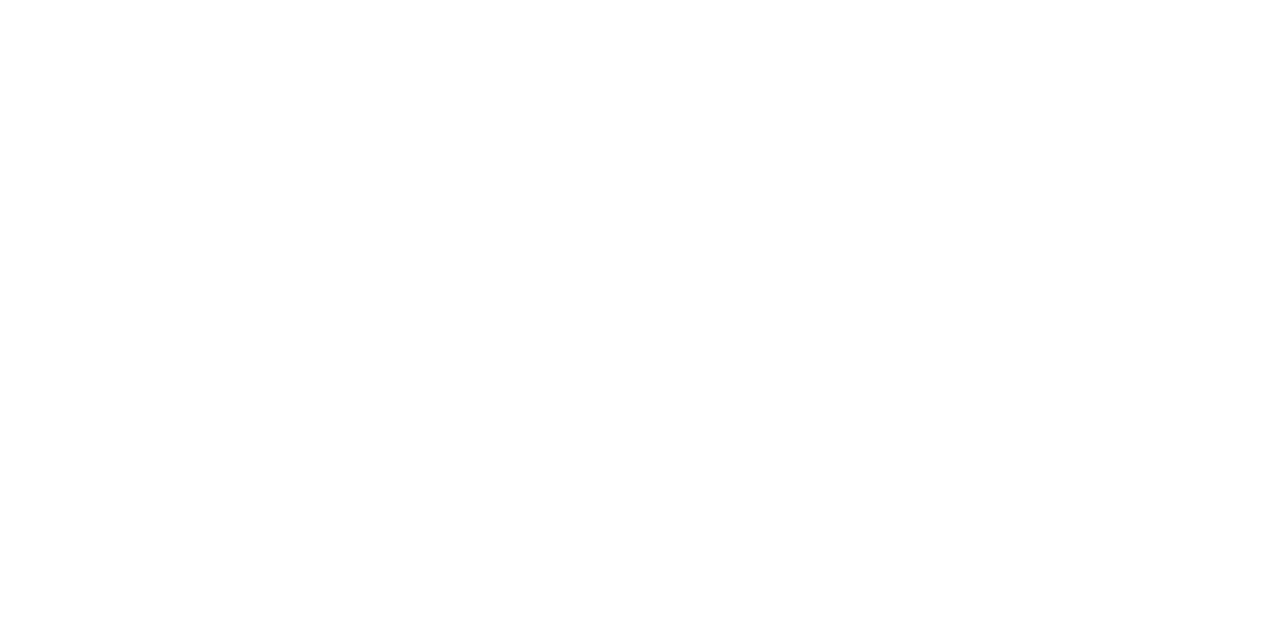
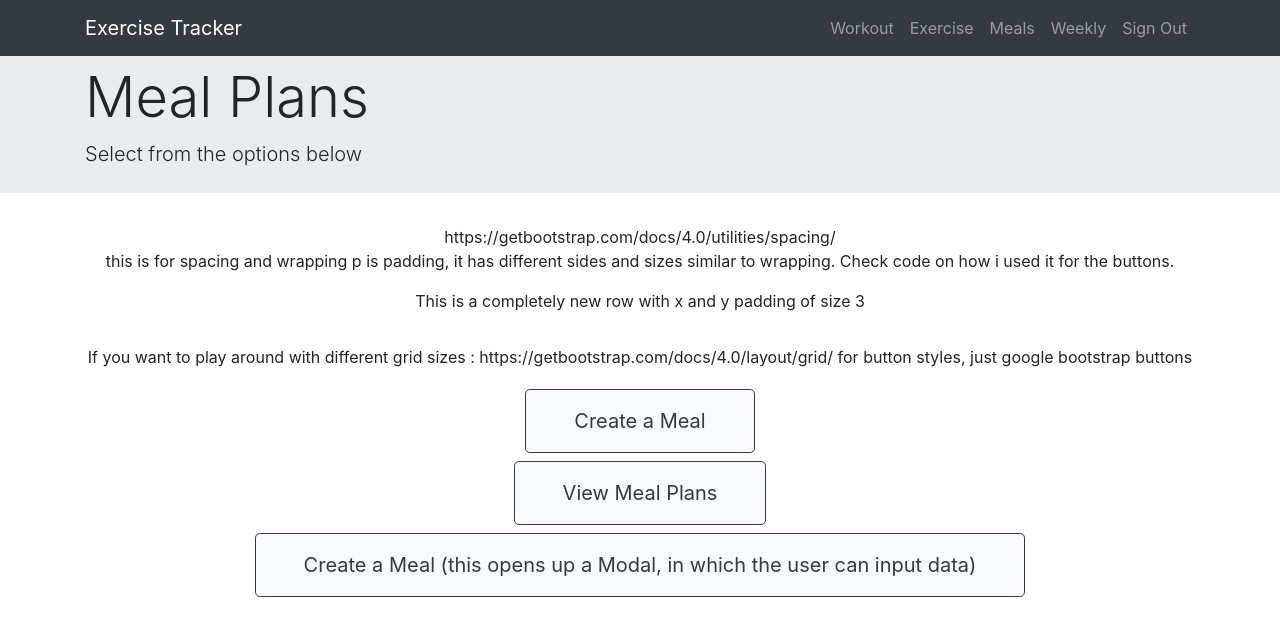
Before and after one commit to Jaitrip/exercise-tracker, a React (Create React App) app: page /mainMeals in a window 1280 px wide. Shown: the top 636 px of the page. Built offline with nearby package versions, Linux system fonts and the light colour scheme.

Commit message:
added the main page for Meals and quick guide on Boostrap

```diff
--- a/src/App.js
+++ b/src/App.js
@@ -8,6 +8,7 @@
 import Weekly from "./components/weekly.component"
 import AddWorkout from "./components/workout.component"
 import Exercise from "./components/exercise.component"
+import MainMeals from "./components/mainMeals.component"
 
 function App() {
   return (
@@ -18,6 +19,7 @@
           <Route path="/weekly" exact component={Weekly} />
           <Route path="/workout" exact component={AddWorkout} />
           <Route path="/exercise" exact component={Exercise} />
+          <Route path="/mainMeals" exact component={MainMeals} />
         </div>
     </Router>
   );
--- a/src/components/layout/Navbar.js
+++ b/src/components/layout/Navbar.js
@@ -55,6 +55,11 @@
                 </Link>
               </li>
               <li className="nav-item">
+                <Link className="nav-link" to="/mainMeals">
+                  Meals
+                </Link>
+              </li>
+              <li className="nav-item">
                 <Link className="nav-link" to="/weekly">
                 Weekly
                 </Link>
--- /dev/null
+++ b/src/components/mainMeals.component.js
@@ -0,0 +1,150 @@
+import React, { Component } from "react";
+import Navbar from "./layout/Navbar";
+import "../index.css";
+
+export default class mainMeals extends Component {
+  constructor(props) {
+    super(props);
+
+    this.state = {
+      exerciseName: "",
+      duration: 0,
+      caloriesBurned: 0
+    };
+    //recieves data from API Call via to feed into Chart
+  }
+
+  render() {
+    return (
+      <div>
+        <Navbar />
+        <div className="jumbotron jumbotron-fluid py-2">
+          <div className="container">
+            <h1 className="display-4">Meal Plans</h1>
+            <p className="lead">Select from the options below</p>
+          </div>
+        </div>
+
+        <div class="container">
+          <div class="row justify-content-md-center">
+            <div class="col-md-auto">
+              https://getbootstrap.com/docs/4.0/utilities/spacing/
+            </div>
+            <div class="col-md-auto">
+              this is for spacing and wrapping p is padding, it has different
+              sides and sizes similar to wrapping. Check code on how i used it
+              for the buttons.
+            </div>
+          </div>
+        </div>
+
+        <div class="container">
+          <div class="row justify-content-md-center py-3">
+            <div class="col-md-auto">
+              This is a completely new row with x and y padding of size 3
+            </div>
+          </div>
+        </div>
+
+        <div class="container">
+          <div class="row justify-content-md-center py-3">
+            <div class="col-md-auto">
+              If you want to play around with different grid sizes :
+              https://getbootstrap.com/docs/4.0/layout/grid/ for button styles,
+              just google bootstrap buttons
+            </div>
+          </div>
+        </div>
+
+        <div class="container">
+          <div class="row justify-content-md-center">
+            <div class="col-md-auto">
+              <button
+                type="button"
+                class="btn btn-light btn-outline-dark btn-lg btn-block py-3 px-5 my-1"
+              >
+                Create a Meal
+              </button>
+            </div>
+          </div>
+        </div>
+
+        <div class="container">
+          <div class="row justify-content-md-center">
+            <div class="col-md-auto">
+              <button
+                type="button"
+                class="btn btn-light btn-outline-dark btn-lg btn-block py-3 px-5 my-1"
+              >
+                View Meal Plans
+              </button>
+            </div>
+          </div>
+        </div>
+
+        <div class="container">
+          <div class="row justify-content-md-center">
+            <div class="col-md-auto">
+              <button
+                type="button"
+                class="btn btn-light btn-outline-dark btn-lg btn-block py-3 px-5 my-1"
+                data-toggle="modal"
+                data-target="#basicExampleModal"
+              >
+                Create a Meal (this opens up a Modal, in which the user can
+                input data)
+              </button>
+
+              <div
+                class="modal fade"
+                id="basicExampleModal"
+                tabindex="-1"
+                role="dialog"
+                aria-labelledby="exampleModalLabel"
+                aria-hidden="true"
+              >
+                <div class="modal-dialog" role="document">
+                  <div class="modal-content">
+                    <div class="modal-header">
+                      <h5 class="modal-title" id="exampleModalLabel">
+                        Create a Meal Plan
+                      </h5>
+                      <button
+                        type="button"
+                        class="close"
+                        data-dismiss="modal"
+                        aria-label="Close"
+                      >
+                        <span aria-hidden="true">&times;</span>
+                      </button>
+                    </div>
+                    <div class="modal-body">
+                      <div className="jumbotron jumbotron-fluid py-2">
+                        <div className="container">
+                          <p className="lead">Fill in these fields below</p>
+                        </div>
+                      </div>
+                      ...
+                    </div>
+                    <div class="modal-footer">
+                      <button
+                        type="button"
+                        class="btn btn-secondary"
+                        data-dismiss="modal"
+                      >
+                        Cancel
+                      </button>
+                      <button type="button" class="btn btn-primary">
+                        Save Meal
+                      </button>
+                    </div>
+                  </div>
+                </div>
+              </div>
+            </div>
+          </div>
+        </div>
+      </div>
+    );
+  }
+}
```
